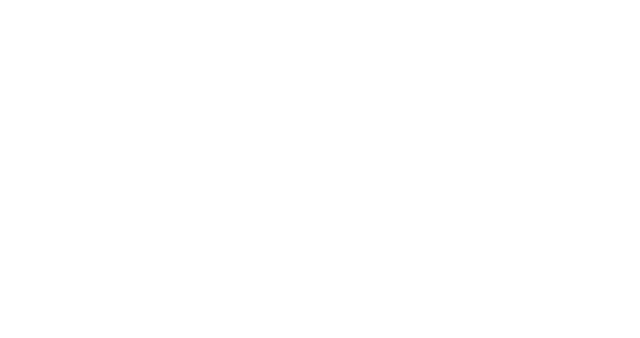
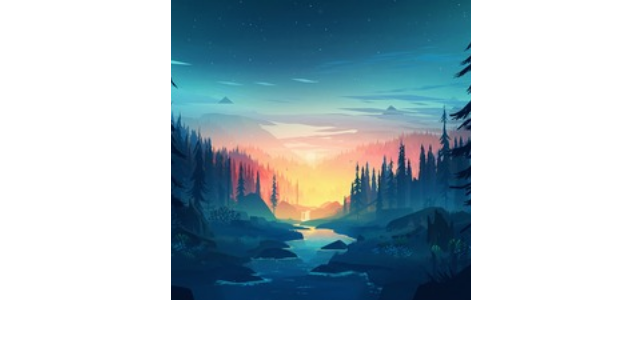
Before and after one commit to js-tasks-ru/htmlcss-20220317_evg-a-davydov, a website: page 06-lection4/03-srcset/index.html in a window 1280 px wide. Shown: the whole page, without its empty margins (319-959 px from the left). Drawn offline with Linux system fonts and the light colour scheme.

Commit message:
add srcset solution

```diff
--- a/06-lection4/03-srcset/index.html
+++ b/06-lection4/03-srcset/index.html
@@ -5,6 +5,14 @@
         <link rel="stylesheet" href="./srcset.css">
     </head>
     <body>
-
+        <div class="container">
+            <picture>
+                <img    class="img"
+                        srcset="./public/forest_768.jpg 2x"
+                        src="./public/forest_400.jpg"
+                        alt="forest"
+                >
+            </picture>
+        </div>
     </body>
 </html>
--- a/06-lection4/03-srcset/srcset.css
+++ b/06-lection4/03-srcset/srcset.css
@@ -0,0 +1,10 @@
+.container {
+    width: 300px;
+    height: 300px;
+}
+
+.img {
+    width: 100%;
+    height: 100%;
+    object-fit: cover;
+}
```
